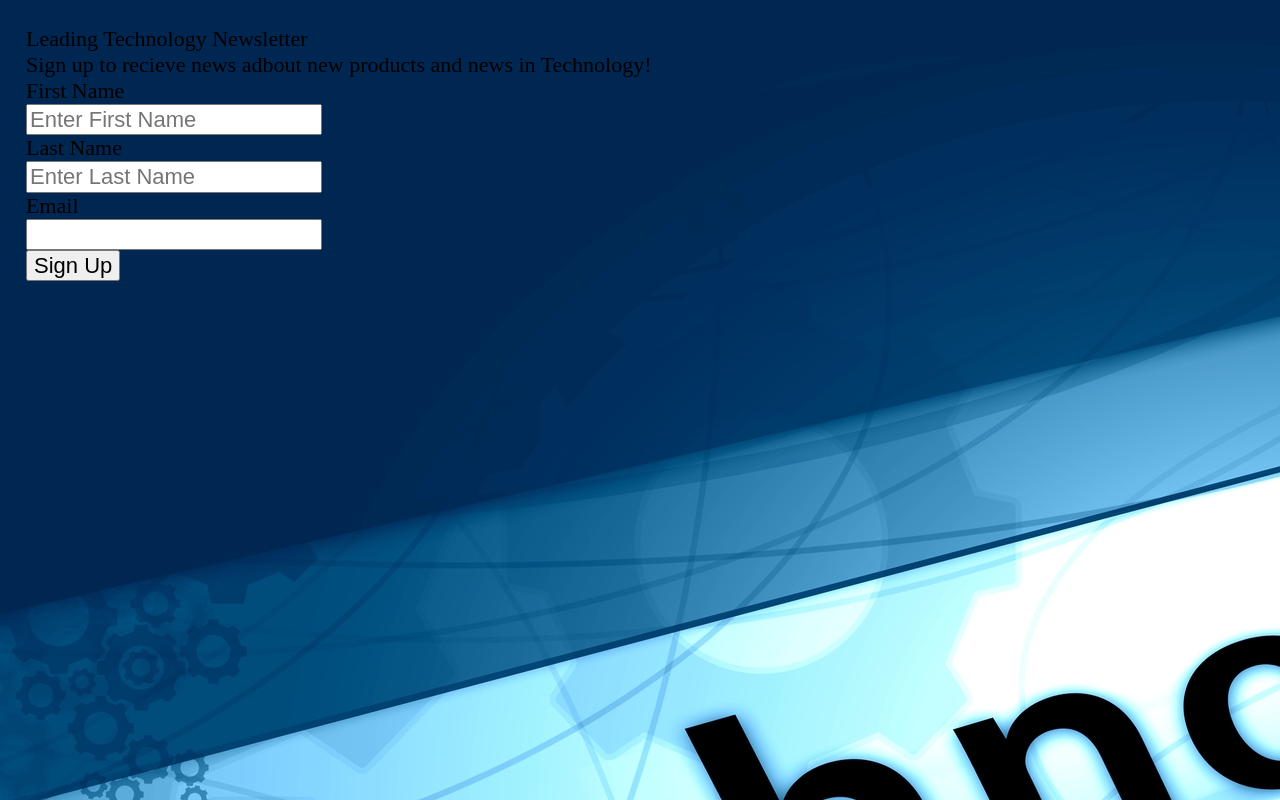
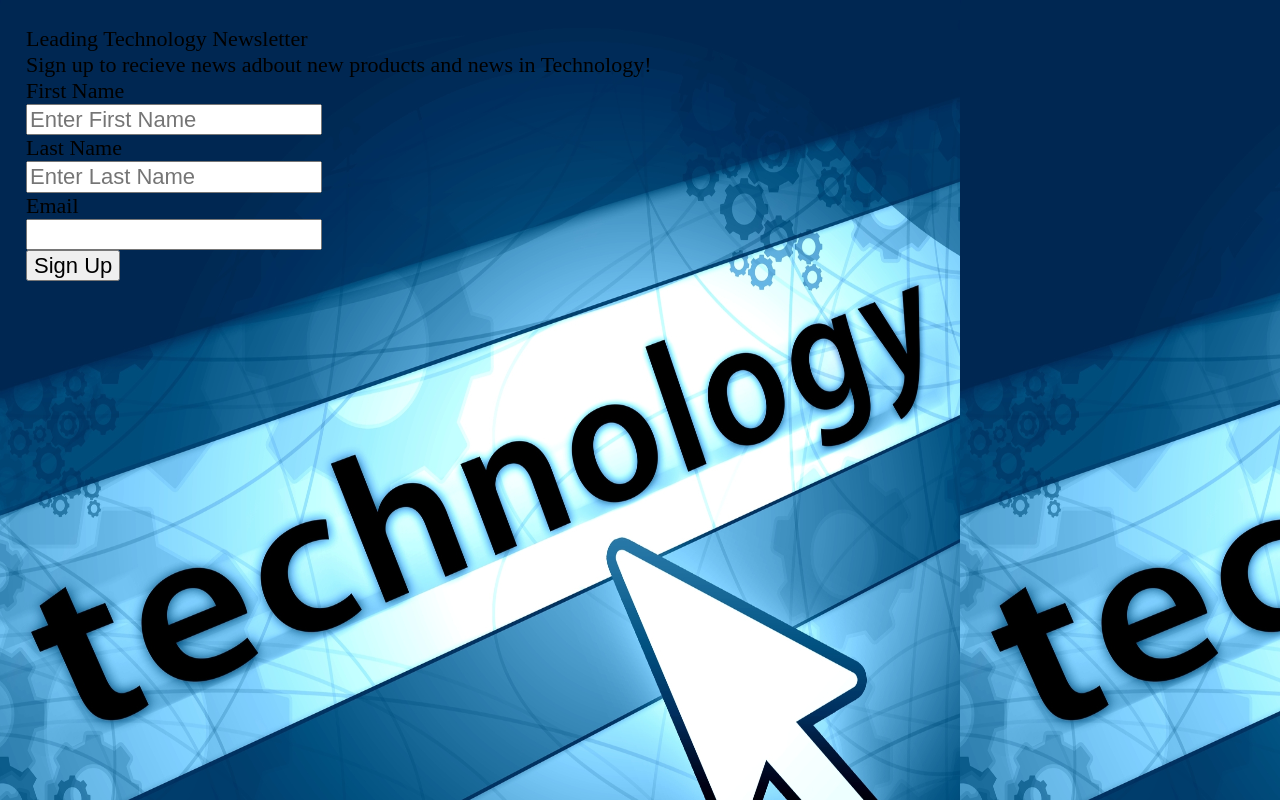
Before and after one commit to HRizwan1/ITMD-362-Project1, a plain HTML site: page index.html in a window 1280 px wide. Drawn offline with nearby package versions, Linux system fonts and the light colour scheme; a web font is replaced by a local one.

Commit message:
changing background size

```diff
--- a/css/style.css
+++ b/css/style.css
@@ -236,6 +236,7 @@ label {
 body {
 	background-image: url("../technology.jpg");
 	background-color: #CCEAF3;
+	background-size: 960px 960px;
 }
 p {
 	font-family: 'Bellefair', serif;
```
